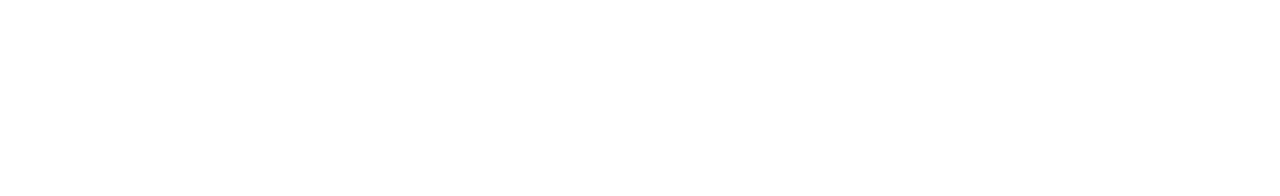
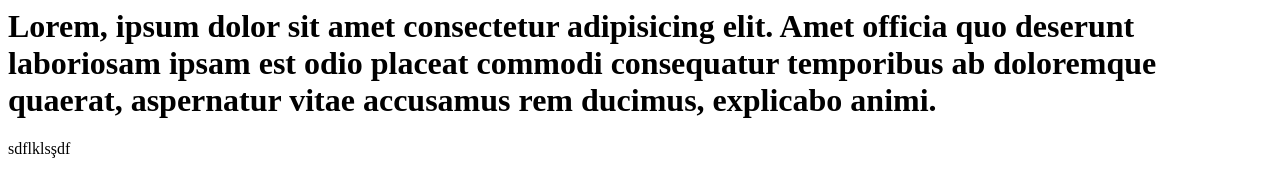
Before and after one commit to serkanyagbasa/example, a plain HTML site: page index.html in a window 1280 px wide. Drawn offline with Linux system fonts and the light colour scheme.

Commit message:
index file changed

```diff
--- a/index.html
+++ b/index.html
@@ -6,6 +6,7 @@
   <title>Document</title>
 </head>
 <body>
-
+  <h1>Lorem, ipsum dolor sit amet consectetur adipisicing elit. Amet officia quo deserunt laboriosam ipsam est odio placeat commodi consequatur temporibus ab doloremque quaerat, aspernatur vitae accusamus rem ducimus, explicabo animi.</h1>
+  <div>sdflklsşdf</div>
 </body>
 </html>
```
